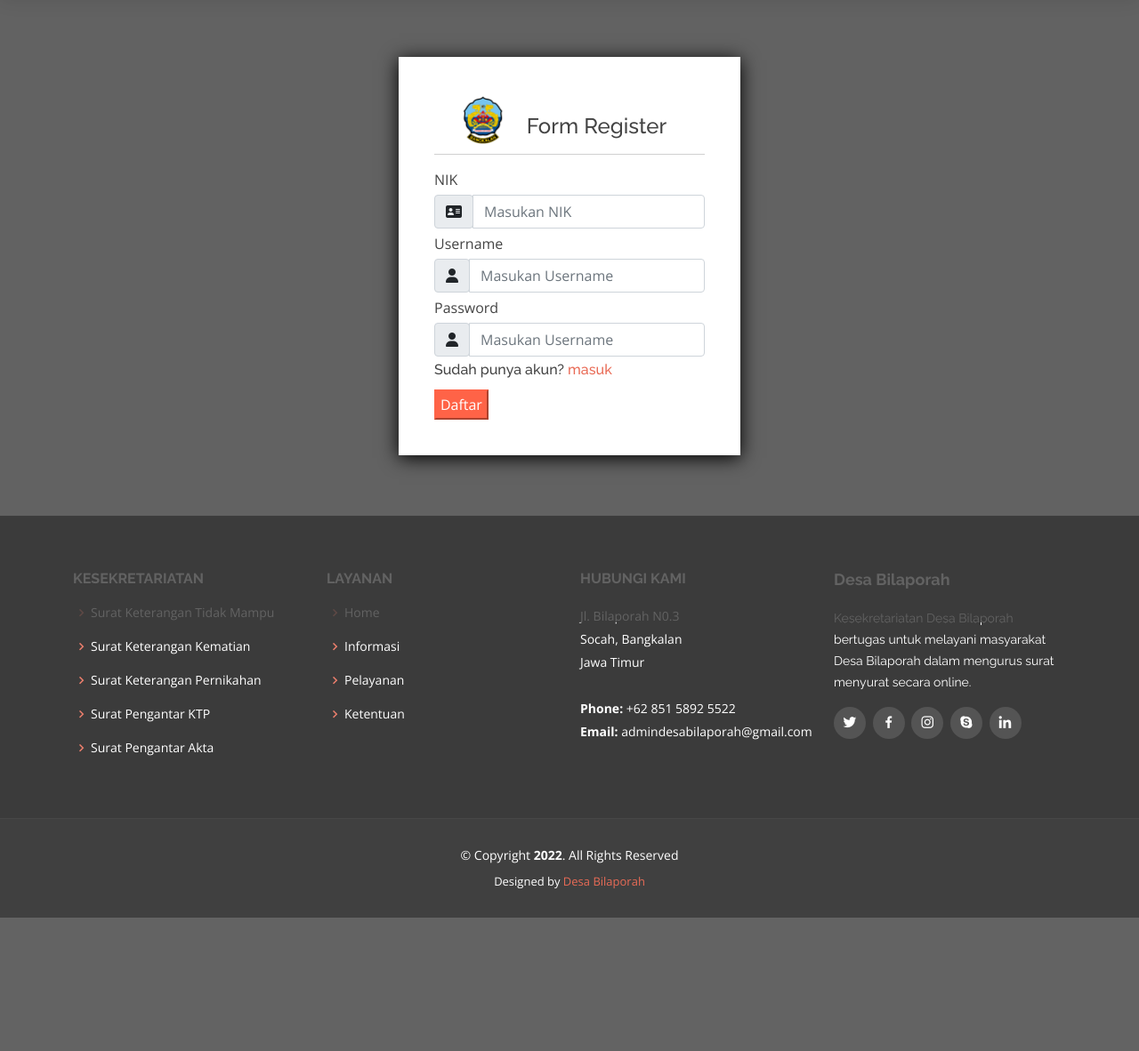
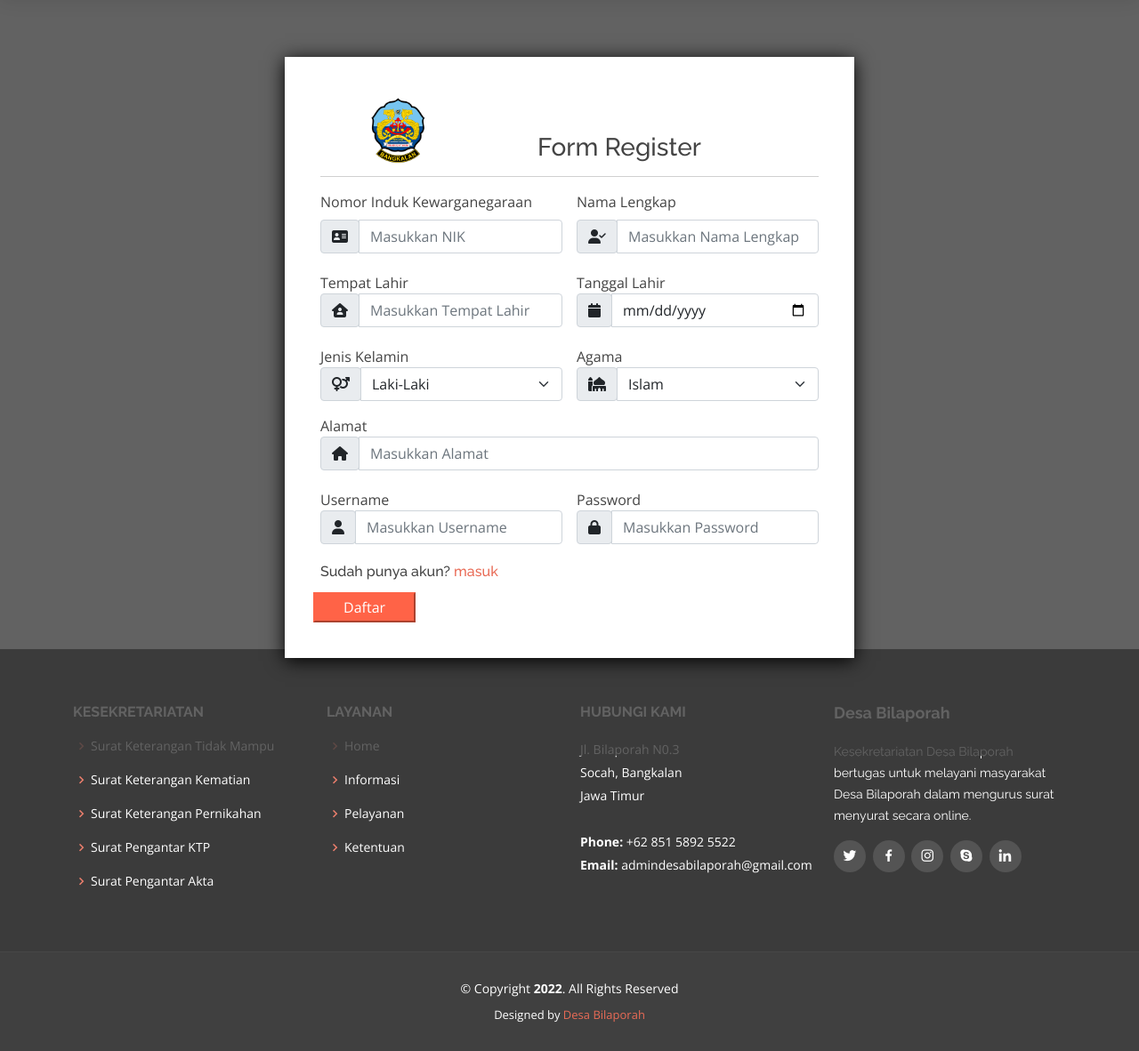
Before and after one commit to yoga-tirta/surat-bilaporah, a PHP site: page /proses_login/register.php in a window 1280 px wide. Shown: the part 70-1252 px from the top of the page at 89% size. Before the commit the page ends 1102 px from the top, so only its background shows below. Run offline with PHP 8.4, Linux system fonts and the light colour scheme; some libraries are stand-ins or nearby versions.

Commit message:
fixing register

```diff
--- a/admin/user.php
+++ b/admin/user.php
@@ -76,7 +76,8 @@ $nama = $tb_user["nama_user"];
                                 <th>Tempat Lahir</th>
                                 <th>Tanggal Lahir</th>
                                 <th>Jenis Kelamin</th>
-                                <th>ALamat</th>
+                                <th>Agama</th>
+                                <th>Alamat</th>
                                 <th>Option</th>
                             </tr>
                         </thead>
--- a/db/data_user.php
+++ b/db/data_user.php
@@ -1,6 +1,6 @@
 <?php
 include "../connect/koneksi.php";
-$tb_user = mysqli_query($koneksi, "SELECT * FROM tb_user where tb_user.username is NOT null");
+$tb_user = mysqli_query($koneksi, "SELECT * FROM tb_user");
 
 while ($row = mysqli_fetch_assoc($tb_user)) :
     if ($row["role_user"] != 'Admin') { ?>
@@ -10,7 +10,8 @@ while ($row = mysqli_fetch_assoc($tb_user)) :
             <td><?= $row["nama_user"] ?></td>
             <td><?= $row["tempat_lahir"] ?></td>
             <td><?= $row["tanggal_lahir"] ?></td>
-            <td><?= $row["jenis_kelamin"] ?></td>
+            <td><?= $row["gender"] ?></td>
+            <td><?= $row["agama"] ?></td>
             <td><?= $row["alamat"] ?></td>
             <td>
                 <a href="../edit_data/edit_user.php?nik=<?= $row["nik"] ?>"><button type="button" class="btn btn-primary">Edit</button></a>
--- a/desain/sidebar_admin.php
+++ b/desain/sidebar_admin.php
@@ -35,8 +35,7 @@
                 <div id="userMenu" class="collapse" aria-labelledby="headingTwo" data-parent="#accordionSidebar">
                     <div class="bg-white py-2 collapse-inner rounded">
                         <h6 class="collapse-header">Pilihan</h6>
-                        <a class="collapse-item" href="../admin/user.php">Akun User</a>
-                        <!-- <a class="collapse-item" href="../admin/warga.php">Data Warga</a> -->
+                        <a class="collapse-item" href="../admin/user.php">Daftar User</a>
                     </div>
                 </div>
             </li>
--- a/proses_login/login.php
+++ b/proses_login/login.php
@@ -86,7 +86,7 @@ if (isset($_SESSION['username'])) {
               <div class="input-group-prepend">
                 <div class="input-group-text " style="height: 38px;"><i class="fas fa-user"></i></div>
               </div>
-              <input type="text" name="username" class="form-control" placeholder="Masukan Username" style="margin-bottom: 5px;">
+              <input type="text" name="username" class="form-control" placeholder="Masukkan Username" style="margin-bottom: 5px;">
             </div>
           </div>
 
@@ -94,9 +94,9 @@ if (isset($_SESSION['username'])) {
             <label for="" style="margin-bottom: 5px;">Password</label>
             <div class="input-group">
               <div class="input-group-prepend">
-                <div class="input-group-text " style="height: 38px;"><i class="fas fa-address-card"></i></div>
+                <div class="input-group-text " style="height: 38px;"><i class="fas fa-lock"></i></div>
               </div>
-              <input type="password" name="password" class="form-control" placeholder="Masukan Password" style="margin-bottom: 5px;">
+              <input type="password" name="password" class="form-control" placeholder="Masukkan Password" style="margin-bottom: 5px;">
             </div>
           </div>
 
--- a/proses_login/regisAction.php
+++ b/proses_login/regisAction.php
@@ -2,22 +2,23 @@
 include "../connect/koneksi.php";
 if (isset($_POST["button"])) {
     $nik = $_POST["nik"];
+    $nama_user = $_POST["nama_user"];
+    $tempat_lahir = $_POST["tempat_lahir"];
+    $tanggal_lahir = $_POST["tanggal_lahir"];
+    $gender = $_POST["gender"];
+    $agama = $_POST["agama"];
+    $alamat = $_POST["alamat"];
     $username = $_POST["username"];
     $password = $_POST["password"];
 
-    $cek_user = mysqli_query($koneksi, "SELECT * FROM tb_user WHERE nik='$nik' and username is null");
+    if ($nik and $nama_user and $tempat_lahir and $tanggal_lahir and $gender and $agama and $alamat and $username and $password) {
+        $insert = mysqli_query($koneksi, "INSERT INTO tb_user (nik, nama_user, tempat_lahir, tanggal_lahir, gender, agama, alamat, username, password) VALUES ('$nik', '$nama_user', '$tempat_lahir', '$tanggal_lahir', '$gender', '$agama', '$alamat', '$username', '$password')");
 
-    if (mysqli_num_rows($cek_user)) {
-        if ($username and $password) {
-            $insert = mysqli_query($koneksi, "UPDATE tb_user SET username = '$username', password = '$password' where tb_user.nik = '$nik'");
-            if ($insert) {
-                header("location: login.php");
-            } else {
-                header("location: register.php");
-            }
-        } else { ?>
-            <div style="color: red; margin: 5px;"><i><?= "Username Atau Password atau NIK Tidak Boleh Kosong"; ?></i></div>
-    <?php }
-    } else ?>
-    <div style="color: red; margin: 5px;"><i><?= "NIK tidak di temukan"; ?></i></div>
+        if ($insert) {?>
+            <script>location.href="login.php"</script>
+        <?php } else {
+            header("location: register.php");
+        }
+    } else?>
+    <div style="color: red; margin: 5px;"><i><?= "Inputan Tidak Boleh Kosong"; ?></i></div>
 <?php } ?>
--- a/proses_login/register.php
+++ b/proses_login/register.php
@@ -74,39 +74,106 @@ if (isset($_SESSION['nik'])) {
 
   <!-- End Header -->
     <!-- ======= Hero Section ======= -->
-
-    <section id="hero" style="height:700px">
+    <section id="hero" style="height:850px">
         <div class="fix" style="margin-top: 5%;">
-            <div class="container">
-                <img src="../assets/img/desa.png" alt="" class="img-fluid" style="width: 20%; margin-left: 8%; margin-bottom: 5%;   ">
-                <h4 class="text-center" style="margin-top: -17%; margin-left: 16%; margin-right: -4%">Form Register</h4>
+            <div class="container" style="width: 50%">
+                <img src="../assets/img/desa.png" alt="" class="img-fluid" style="width: 15%; margin-left: 8%; margin-bottom: 10%;   ">
+                <h3 class="text-center" style="margin-top: -17%; margin-left: 16%; margin-right: -4%">Form Register</h3>
                 <hr>
-                <form method="POST">
-                    <div class="form-group">
-                        <label for="" style="margin-bottom: 5px;">NIK</label>
+                <form class="row g-3" method="POST">
+                    <div class="col-md-6">
+                        <label for="" class="form-label">Nomor Induk Kewarganegaraan</label>
                         <div class="input-group">
                             <div class="input-group-prepend">
                                 <div class="input-group-text " style="height: 38px;"><i class="fas fa-address-card"></i></div>
                             </div>
-                            <input type="text" name="nik" class="form-control" placeholder="Masukan NIK" style="margin-bottom: 5px;">
+                            <input type="text" name="nik" class="form-control" placeholder="Masukkan NIK" style="margin-bottom: 5px;">
                         </div>
                     </div>
+                    <div class="col-md-6">
+                        <label for="" class="form-label">Nama Lengkap</label>
+                        <div class="input-group">
+                            <div class="input-group-prepend">
+                                <div class="input-group-text " style="height: 38px;"><i class="fas fa-user-check"></i></div>
+                            </div>
+                            <input type="text" name="nama_user" class="form-control" placeholder="Masukkan Nama Lengkap" style="margin-bottom: 5px;">
+                        </div>
+                    </div>
+
+                    <div class="col-md-6">
+                        <label for="">Tempat Lahir</label>
+                        <div class="input-group">
+                            <div class="input-group-prepend">
+                                <div class="input-group-text " style="height: 38px;"><i class="fas fa-house-user"></i></div>
+                            </div>
+                            <input type="text" name="tempat_lahir" class="form-control" placeholder="Masukkan Tempat Lahir" style="margin-bottom: 5px;">
+                        </div>
+                    </div>
+                    <div class="col-md-6">
+                        <label for="">Tanggal Lahir</label>
+                        <div class="input-group">
+                            <div class="input-group-prepend">
+                                <div class="input-group-text " style="height: 38px;"><i class="fas fa-calendar"></i></div>
+                            </div>
+                            <input type="date" name="tanggal_lahir" class="form-control" placeholder="Masukkan Tanggal Lahir" style="margin-bottom: 5px;">
+                        </div>
+                    </div>
+
+                    <div class="col-md-6">
+                        <label for="">Jenis Kelamin</label>
+                        <div class="input-group">
+                            <div class="input-group-prepend">
+                                <div class="input-group-text " style="height: 38px;"><i class="fas fa-venus-mars"></i></div>
+                            </div>
+                            <select name="gender" id="gender" class="form-select">
+                                <option value="Laki-Laki">Laki-Laki</option>
+                                <option value="Perempuan">Perempuan</option>
+                            </select>
+                        </div>
+                    </div>
+                    <div class="col-md-6">
+                        <label for="">Agama</label>
+                        <div class="input-group">
+                            <div class="input-group-prepend">
+                                <div class="input-group-text " style="height: 38px;"><i class="fas fa-mosque"></i></div>
+                            </div>
+                            <select name="agama" id="agama" class="form-select">
+                                <option value="Islam">Islam</option>
+                                <option value="Kristen Protestan">Kristen Protestan</option>
+                                <option value="Kristen Katolik">Kristen Katolik</option>
+                                <option value="Hindu">Hindu</option>
+                                <option value="Buddha">Buddha</option>
+                                <option value="Konghucu">Konghucu</option>
+                            </select>
+                        </div>
+                    </div>
+
                     <div class="form-group">
-                        <label for="" style="margin-bottom: 5px;">Username</label>
+                        <label for="">Alamat</label>
+                        <div class="input-group">
+                            <div class="input-group-prepend">
+                                <div class="input-group-text " style="height: 38px;"><i class="fas fa-home"></i></div>
+                            </div>
+                            <input type="textarea" name="alamat" class="form-control" placeholder="Masukkan Alamat" style="margin-bottom: 5px;">
+                        </div>
+                    </div>
+
+                    <div class="col-md-6">
+                        <label for="">Username</label>
                         <div class="input-group">
                             <div class="input-group-prepend">
                                 <div class="input-group-text " style="height: 38px;"><i class="fas fa-user"></i></div>
                             </div>
-                            <input type="text" name="username" class="form-control" placeholder="Masukan Username" style="margin-bottom: 5px;">
+                            <input type="text" name="username" class="form-control" placeholder="Masukkan Username" style="margin-bottom: 5px;">
                         </div>
                     </div>
-                    <div class="form-group">
-                        <label for="" style="margin-bottom: 5px;">Password</label>
+                    <div class="col-md-6">
+                        <label for="">Password</label>
                         <div class="input-group">
                             <div class="input-group-prepend">
-                                <div class="input-group-text " style="height: 38px;"><i class="fas fa-user"></i></div>
+                                <div class="input-group-text " style="height: 38px;"><i class="fas fa-lock"></i></div>
                             </div>
-                            <input type="password" name="password" class="form-control" placeholder="Masukan Username" style="margin-bottom: 5px;">
+                            <input type="password" name="password" class="form-control" placeholder="Masukkan Password" style="margin-bottom: 5px;">
                         </div>
                     </div>
                     <?php include "regisAction.php"; ?>
```
Also changed, not shown: admin/warga.php (deleted, +0 -109 lines).
